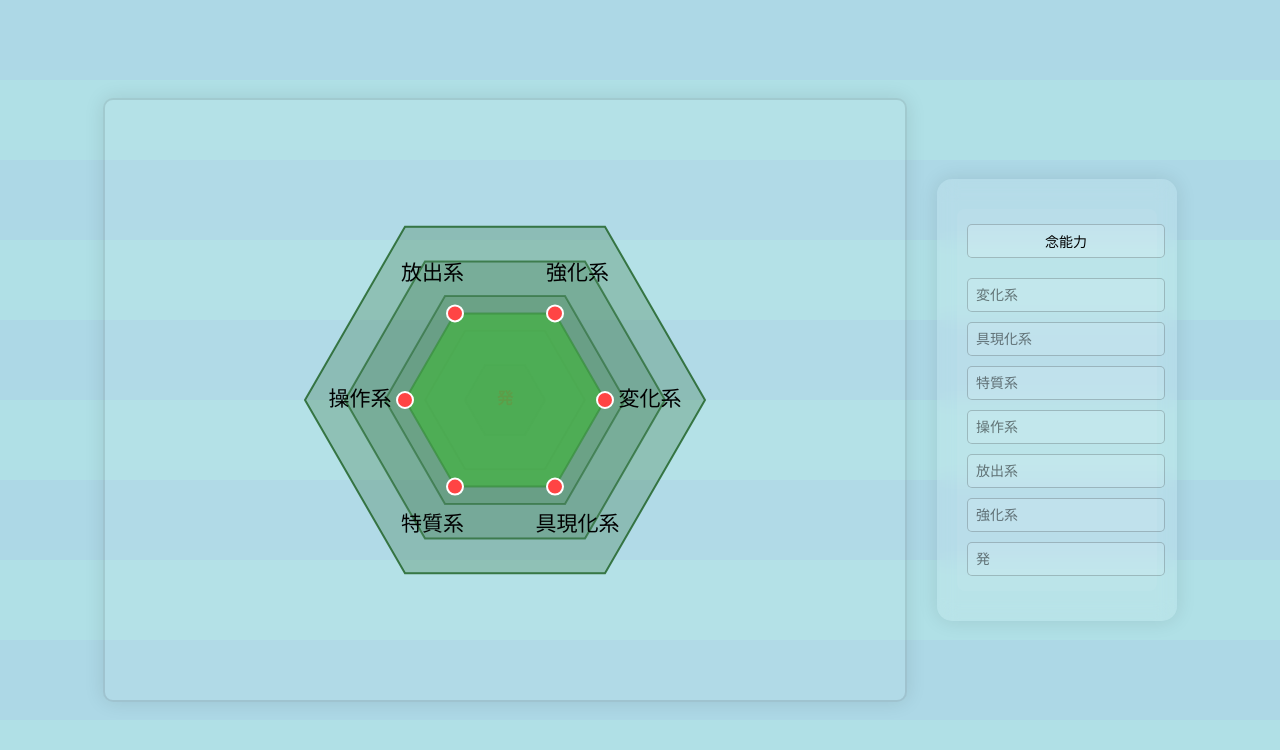
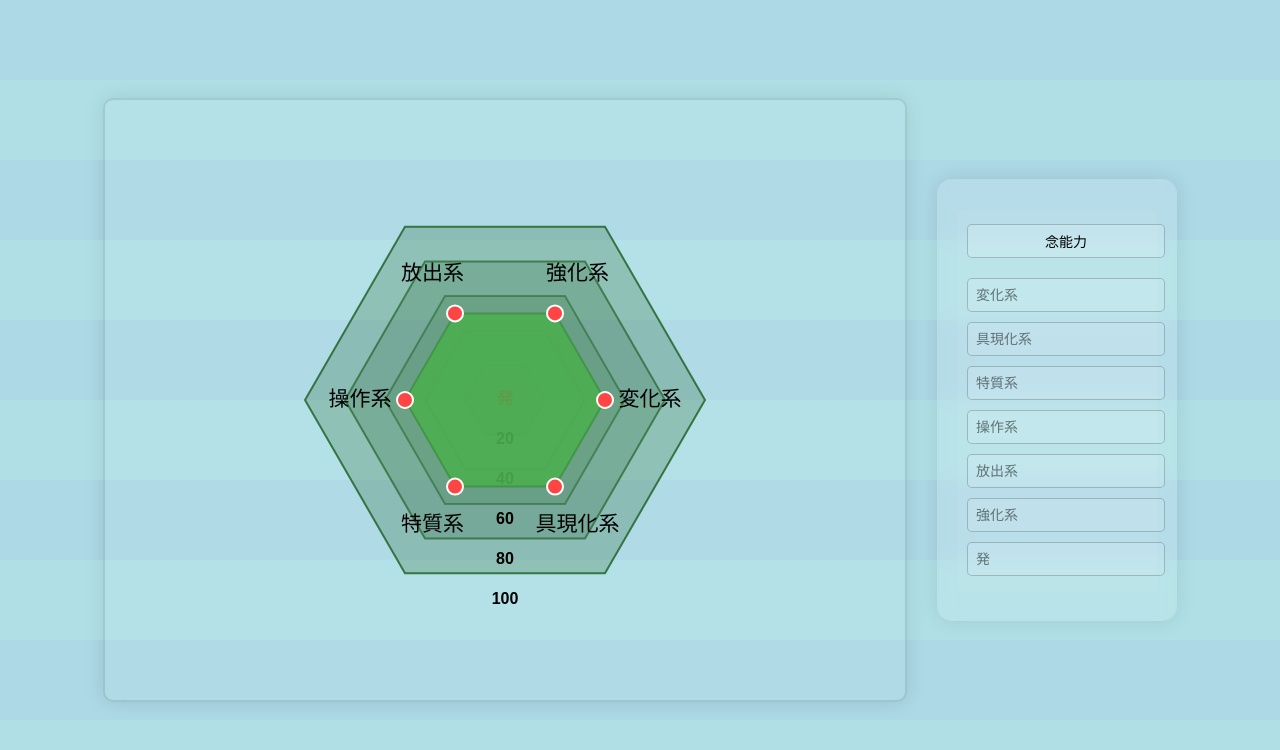
Before and after one commit to RyanChen0311/skill-of-hunter, a plain HTML site: page index.html in a window 1280 px wide. Drawn offline with Linux system fonts and the light colour scheme; a web font is replaced by a local one.

Commit message:
Add files via upload

```diff
--- a/index.html
+++ b/index.html
@@ -149,6 +149,7 @@
             // 繪製多層六邊形
             const layers = 5; // 層數
             const layerSpacing = radius / layers; // 每層之間的間距
+            const scaleValues = [100, 80, 60, 40, 20, 0]; // 從內到外的數值
 
             for (let layer = 0; layer < layers; layer++) {
                 const currentRadius = radius - (layer * layerSpacing);
@@ -173,6 +174,17 @@
                 ctx.strokeStyle = `rgba(27, 94, 32, ${opacity})`;  // 深綠色邊框
                 ctx.lineWidth = 2;
                 ctx.stroke();
+
+                // 在每一層六邊形上標示半徑值
+                const scaleValue = scaleValues[layer];
+                const textX = centerX + currentRadius * Math.cos(Math.PI / 2);
+                const textY = centerY + currentRadius * Math.sin(Math.PI / 2);
+
+                ctx.font = 'bold 16px "MingLiU", "細明體", sans-serif';
+                ctx.fillStyle = 'black';
+                ctx.textAlign = 'center';
+                ctx.textBaseline = 'middle';
+                ctx.fillText(scaleValue.toString(), textX, textY);
             }
 
             // 在中心點標示發
```
